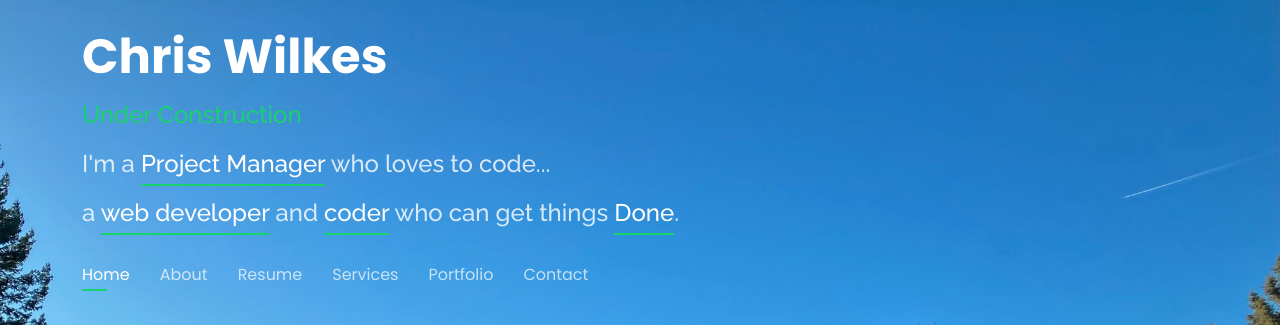
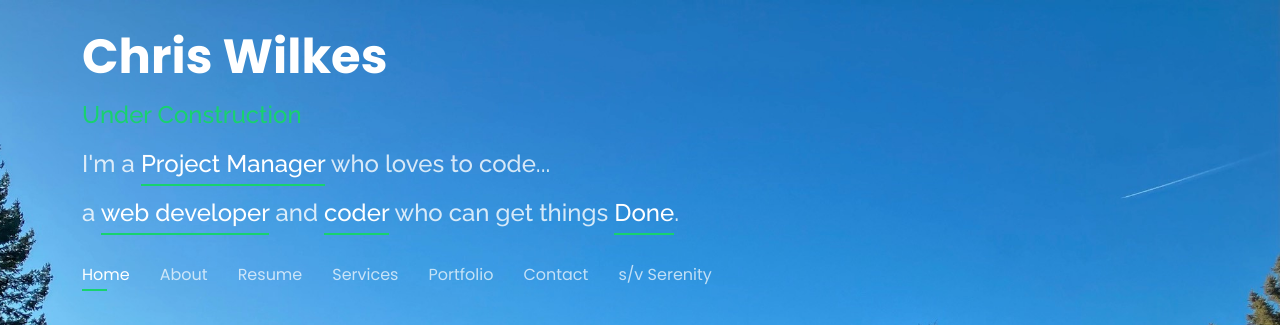
Before and after one commit to cwilkescw/about-me, a plain HTML site: page index.html in a window 1280 px wide. Shown: the top 325 px of the page. Drawn offline with nearby package versions, Linux system fonts and the light colour scheme.

Commit message:
Update index.html
add Serenity Link

```diff
--- a/index.html
+++ b/index.html
@@ -57,6 +57,7 @@
           <li><a class="nav-link" href="#services">Services</a></li>
           <li><a class="nav-link" href="#portfolio">Portfolio</a></li>
           <li><a class="nav-link" href="#contact">Contact</a></li>
+           <li><a class="nav-link" href="#serenity">s/v Serenity</a></li>
         </ul>
         <i class="bi bi-list mobile-nav-toggle"></i>
       </nav><!-- .navbar -->
```
